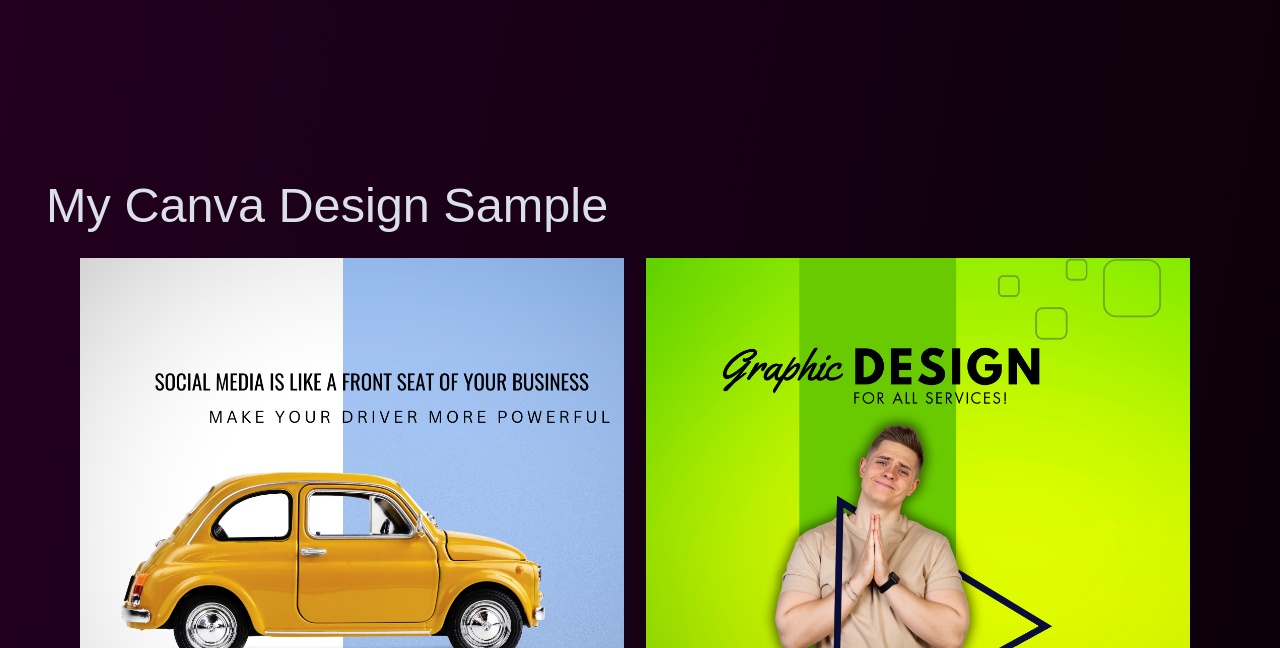
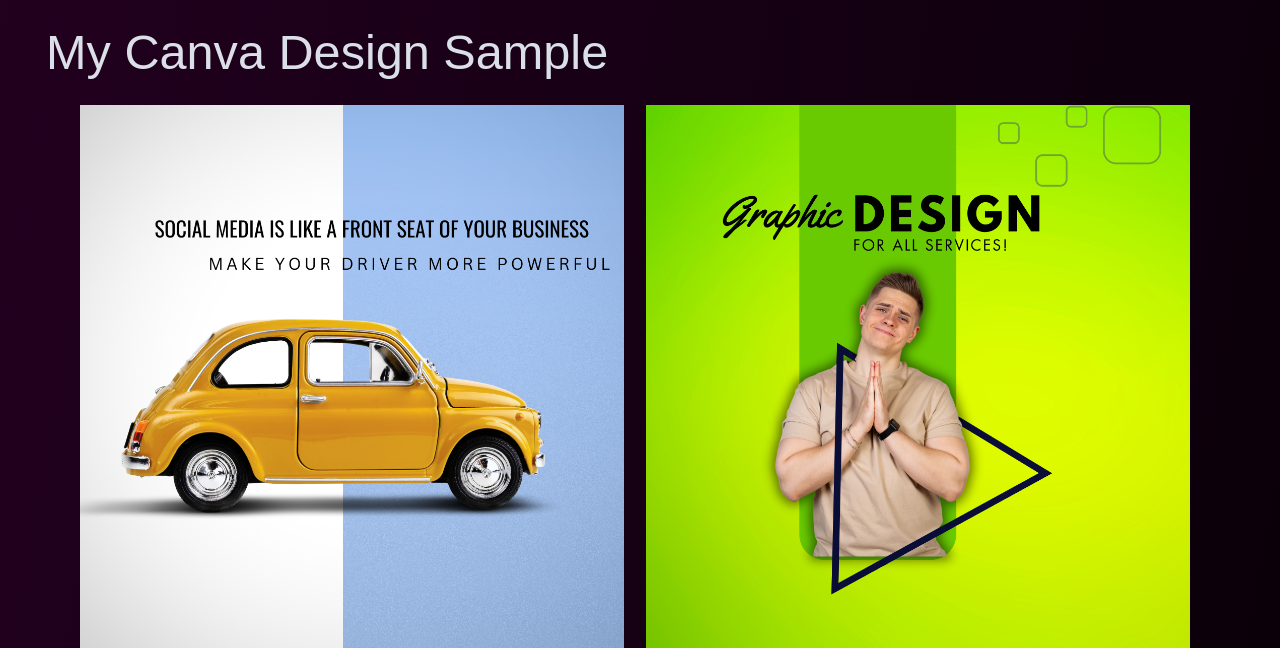
Before and after one commit to prasunbhattacharyay30/main, a Flask app: page /canva in a window 1280 px wide. Shown: the part 60-708 px from the top of the page. Run offline with Flask 3, Linux system fonts and the light colour scheme.

```diff
--- a/templates/layout.html
+++ b/templates/layout.html
@@ -62,7 +62,7 @@
         h1, h2{
             font-size: 3.8vw;
             color: aliceblue;
-            margin-top: 15%;
+            margin-top: 2%;
             font-family: Intertight Variablefont Wght, sans-serif;
             font-weight: 400;
             text-align: left;
```
